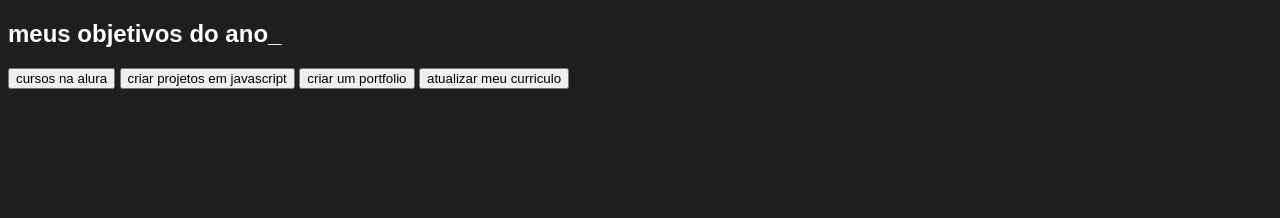
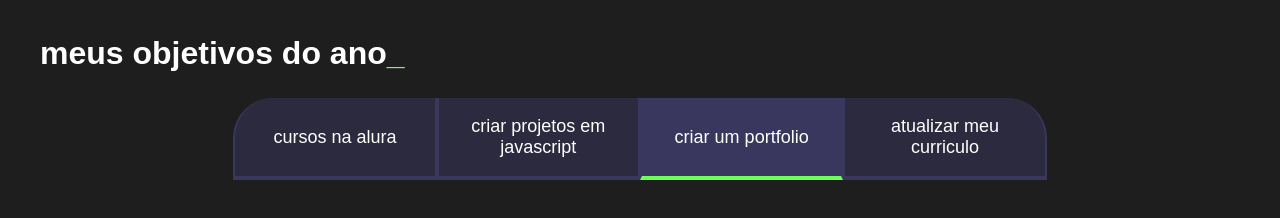
Before and after one commit to estefanimendes/javas, a plain HTML site: page index.html in a window 1280 px wide. Drawn offline with Linux system fonts and the light colour scheme.

Commit message:
Add files via upload

```diff
--- a/index.html
+++ b/index.html
@@ -8,13 +8,14 @@
   </head>
 <body>
   <section class="conteudo-principal">
-    <h2 class="titulo-principal">meus objetivos do ano_</h2>
+    <h2 class="titulo-principal">meus objetivos do ano<span>_</span></h2>
     <div class="botoes">
         <button class="botao">cursos na alura</button>
         <button class="botao">criar projetos em javascript</button>
-        <button class="botao">criar um portfolio</button>
+        <button class="botao ativo">criar um portfolio</button>
         <button class="botao">atualizar meu curriculo</button>
     </div>
   </section>
 </body>
 </html>
+<script>src="main.js "</script>
--- a/style.css
+++ b/style.css
@@ -14,3 +14,67 @@
         color: var(--branco);
         font-family: 'Chakra Petch', sans-serif;
     }
+
+
+ .conteudo-principal{
+   display: flex;
+   flex-direction: column;
+justify-content: center;
+align-items:center;
+max-width: 1200px;
+width: 100%;
+margin: 0 auto;
+ }
+
+ .titulo-principal{
+   text-align: left;
+   width: 100%;
+   font-size: 32px;
+ }
+
+ .titulo-principal span{
+   color: var(--verde);
+ }
+
+ .botao{
+   font-family: "Crakra Petch", sans-serif;
+    background-color: var(--botao-inativo);
+    color: var(--branco);
+    display: flex;
+    justify-content: center;
+    padding: 1em;
+    font-size: 18px;
+    align-items: center;
+    width: 100%;
+    border-bottom: 4px solid var(--botao-ativo);
+    border-left: 2px solid var(--botao-ativo);
+    border-right: 2px solid var(--botao-ativo);
+    border-top: none;
+   }
+
+  .botao:first-child{
+   border-radius: 40px 40px 0 0;
+  }
+
+
+  @media screen and (min-width: 768px) {
+   .botoes {
+       display: flex;
+   }
+   .ativo{
+      background-color: var(--botao-ativo);
+border-bottom: 4px solid var(--verde);
+   }
+   .botao:first-child {
+       border-radius: 40px 0 0 0;
+   }
+
+   .botao:last-child {
+       border-radius: 0 40px 0 0;
+   }
+}
+
+
+
+
+   }
```
Also changed, not shown: main.js (added, +7 -0 lines), 1 other file.
